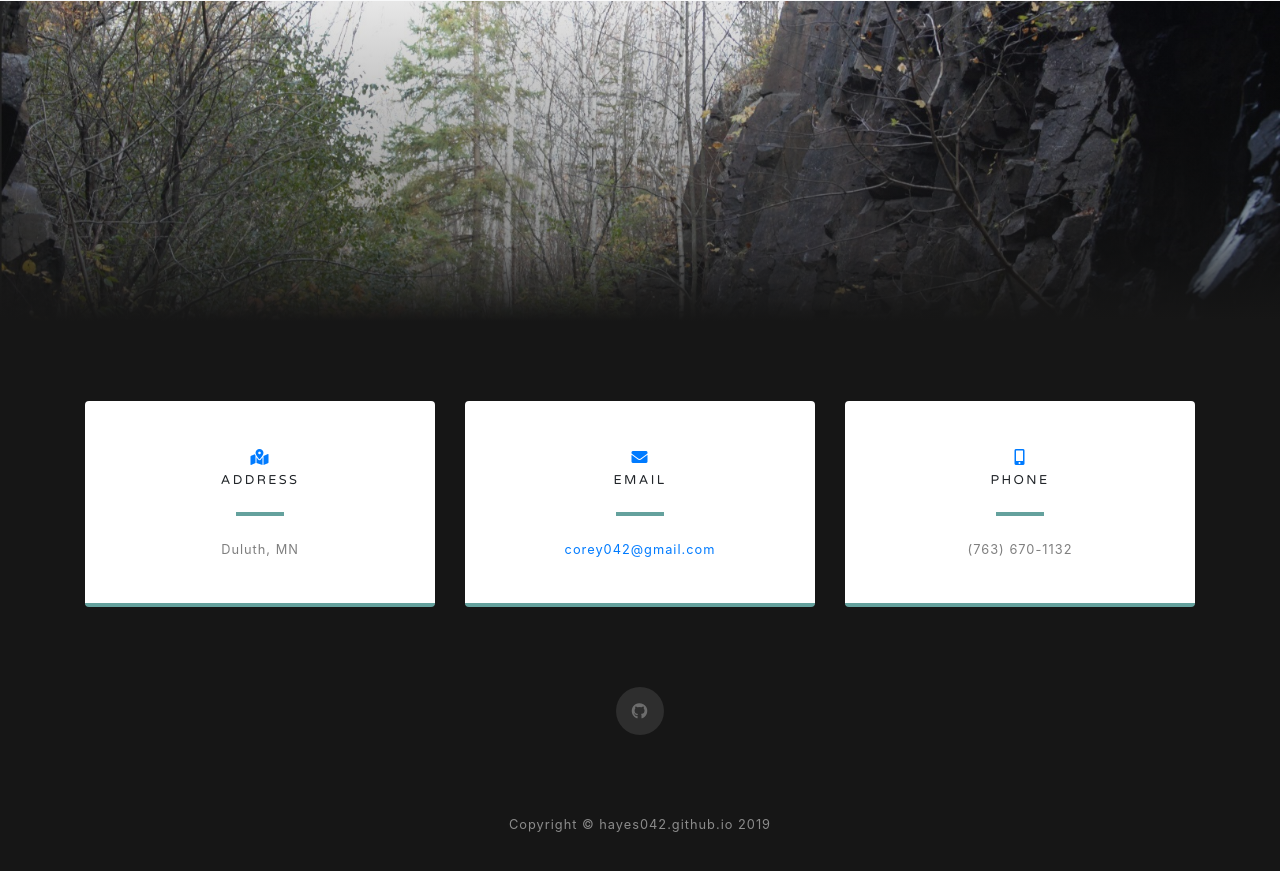
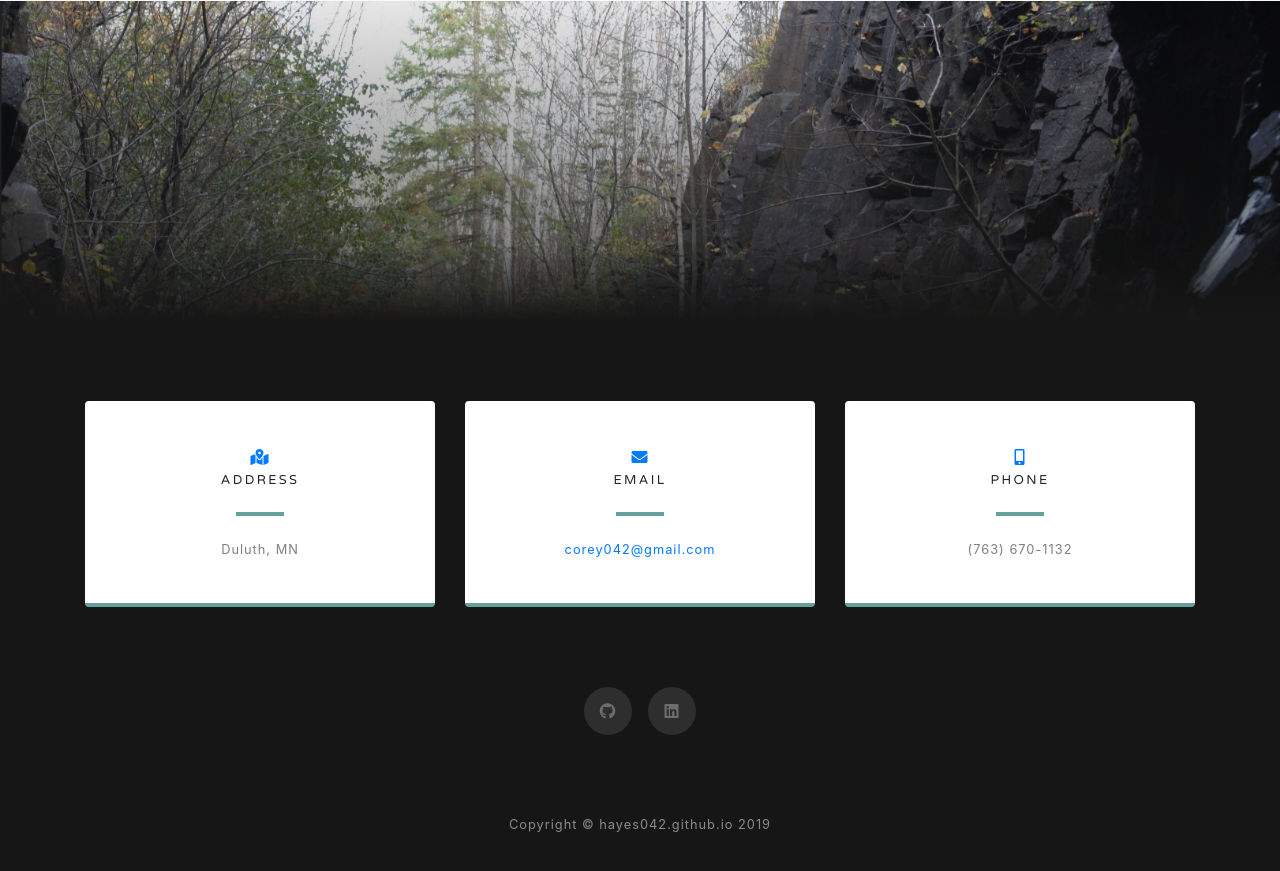
Before and after one commit to D-E-F-E-A-T/hayes042.github.io, a website with bundled scripts: page index.html in a window 1280 px wide. Shown: the part 2516-3387 px from the top of the page. Built offline with nearby package versions, Linux system fonts and the light colour scheme.

Commit message:
add linkedin

```diff
--- a/index.html
+++ b/index.html
@@ -201,6 +201,9 @@
         <a href="https://github.com/hayes042" class="mx-2">
           <i class="fab fa-github"></i>
         </a>
+        <a href="https://www.linkedin.com/in/corey-sather-a794a4134/" class="mx-2">
+          <i class="fab fa-linkedin"></i>
+        </a>
       </div>
 
     </div>
```
